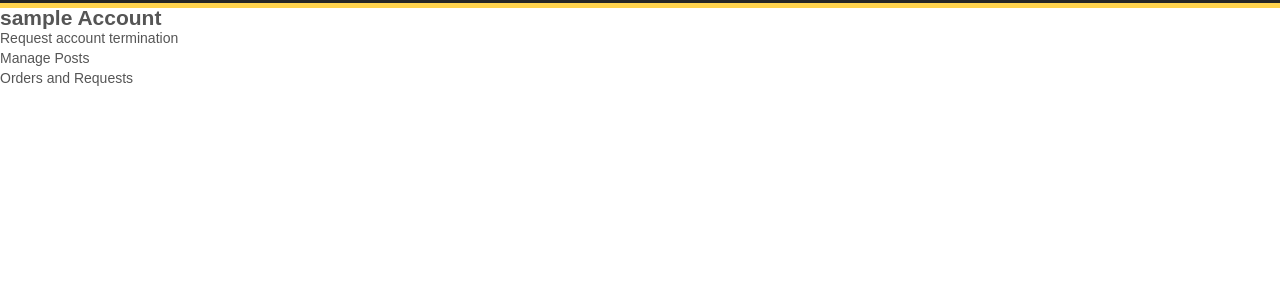
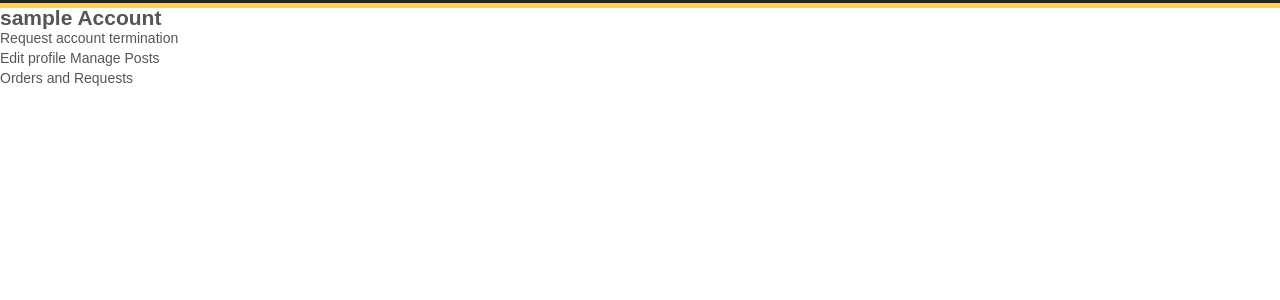
Before and after one commit to MRehman000/Neighborhood-Grub-System, a Django app: page /accounts/ in a window 1280 px wide. Shown: the part 112-412 px from the top of the page. Run offline with Django 3.2, Linux system fonts and the light colour scheme; a user stored in the database is signed in; tables that the repository leaves empty hold one stand-in row (values such as "Sample post").

Commit message:
Added link from Chef account page to edit profile page

```diff
--- a/django-project/accounts/templates/accounts/account.html
+++ b/django-project/accounts/templates/accounts/account.html
@@ -8,6 +8,7 @@
   </li>
   <li>
   {% if is_chef %}
+    <a href="/dishes/chefs/{{ user.chef.id }}/edit/">Edit profile</a>
     <a href="/dishes/posts/manage/">Manage Posts</a>
   {% else %}
     <a href="request-chef-permissions/">Request Chefs Permissions</a>
```
